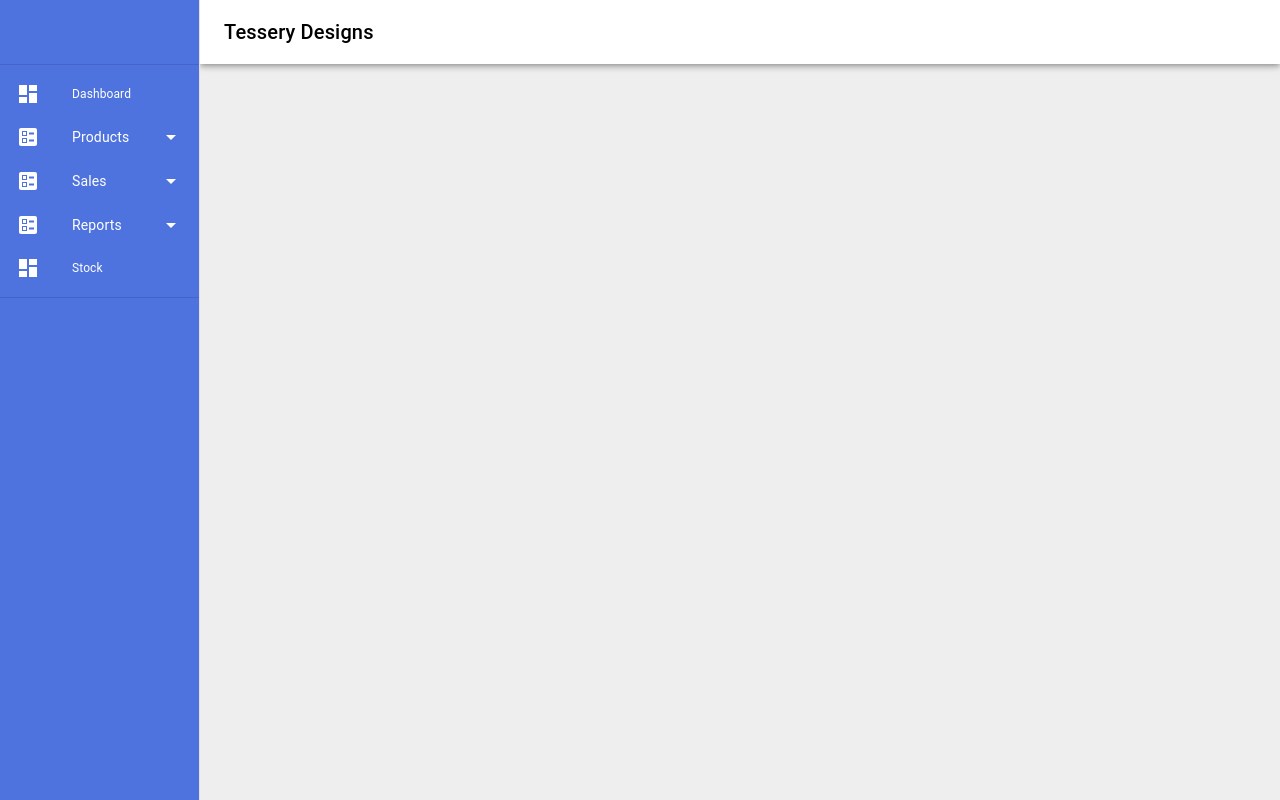
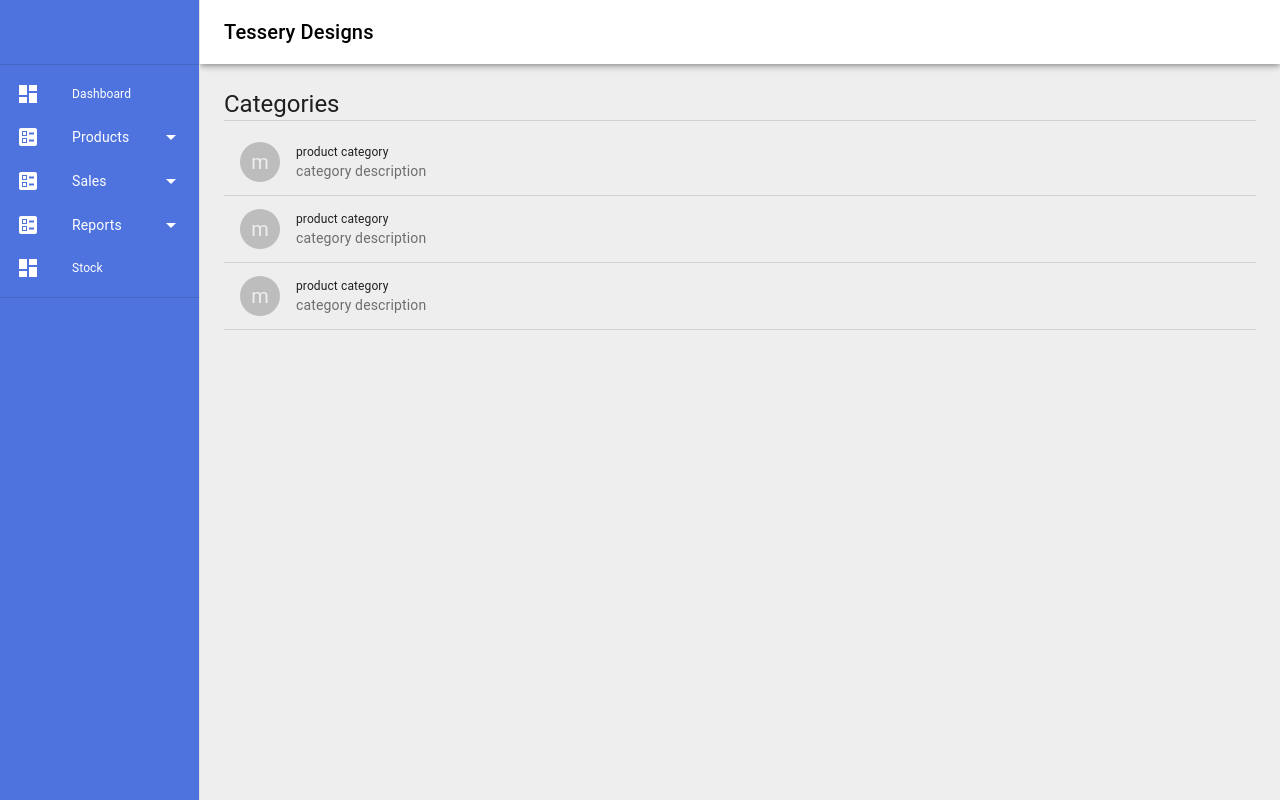
Before and after one commit to jeffKibra/POS, a React (Create React App) app: page /productCategories in a window 1280 px wide. Built offline with nearby package versions, Linux system fonts and the light colour scheme.

Commit message:
categories list ui created

```diff
--- /dev/null
+++ b/src/Containers/Products/CategoriesList.jsx
@@ -0,0 +1,62 @@
+import {
+  List,
+  ListItem,
+  ListItemAvatar,
+  ListItemText,
+  Avatar,
+  Divider,
+  Typography,
+} from "@material-ui/core";
+import { makeStyles } from "@material-ui/core/styles";
+
+const useStyles = makeStyles((theme) => {
+  return {
+    item: {
+      display: "flex",
+      justifyContent: "center",
+    },
+  };
+});
+
+export default function ProductsList(props) {
+  const classes = useStyles();
+
+  return (
+    <>
+      <Typography variant="h5">Categories</Typography>
+      <Divider />
+      <List>
+        <ListItem button>
+          <ListItemAvatar>
+            <Avatar>m</Avatar>
+          </ListItemAvatar>
+          <ListItemText
+            primary="product category"
+            secondary="category description"
+          />
+        </ListItem>
+        <Divider />
+        <ListItem button>
+          <ListItemAvatar>
+            <Avatar>m</Avatar>
+          </ListItemAvatar>
+          <ListItemText
+            primary="product category"
+            secondary="category description"
+          />
+        </ListItem>
+        <Divider />
+        <ListItem button>
+          <ListItemAvatar>
+            <Avatar>m</Avatar>
+          </ListItemAvatar>
+          <ListItemText
+            primary="product category"
+            secondary="category description"
+          />
+        </ListItem>
+        <Divider />
+      </List>
+    </>
+  );
+}
--- a/src/Containers/Products/ProductsList.jsx
+++ b/src/Containers/Products/ProductsList.jsx
@@ -1,4 +1,4 @@
-import { Grid } from "@material-ui/core";
+import { Grid, Typography, Divider } from "@material-ui/core";
 import { makeStyles } from "@material-ui/core/styles";
 import ProductListing from "../../Components/UI/Cards/ProductListing";
 
@@ -17,6 +17,9 @@
   const classes = useStyles();
 
   return (
+    <>
+      <Typography variant="h5">Products</Typography>
+      <Divider style={{ marginBottom: "8px" }} />
       <Grid container spacing={2}>
         <Grid item xs className={classes.item}>
           <ProductListing image={thumb} productName="product 1" price={449} />;
@@ -34,5 +37,6 @@
           <ProductListing image={thumb} productName="product 5" price={1199} />;
         </Grid>
       </Grid>
+    </>
   );
 }
--- /dev/null
+++ b/src/Pages/Products/CategoriesListPage.jsx
@@ -0,0 +1,5 @@
+import CategoriesList from "../../Containers/Products/CategoriesList";
+
+export default function CategoriesListPage(props) {
+  return <CategoriesList />;
+}
--- a/src/Router/index.js
+++ b/src/Router/index.js
@@ -6,6 +6,7 @@
 import CreateProductPage from "../Pages/Products/CreateProductPage";
 import ProductsListPage from "../Pages/Products/ProductsListPage";
 import NewCategoryPage from "../Pages/Products/NewCategoryPage";
+import CategoriesListPage from "../Pages/Products/CategoriesListPage";
 
 export default function AppRouter(props) {
   return (
@@ -13,6 +14,11 @@
       <Route exact path={routes.NEW_PRODUCT} component={CreateProductPage} />
       <Route exact path={routes.PRODUCTS_LIST} component={ProductsListPage} />
       <Route exact path={routes.NEW_CATEGORY} component={NewCategoryPage} />
+      <Route
+        exact
+        path={routes.PRODUCTS_CATEGORIES}
+        component={CategoriesListPage}
+      />
     </Switch>
   );
 }
```
Lines whose indentation alone changed are shown as unchanged.
